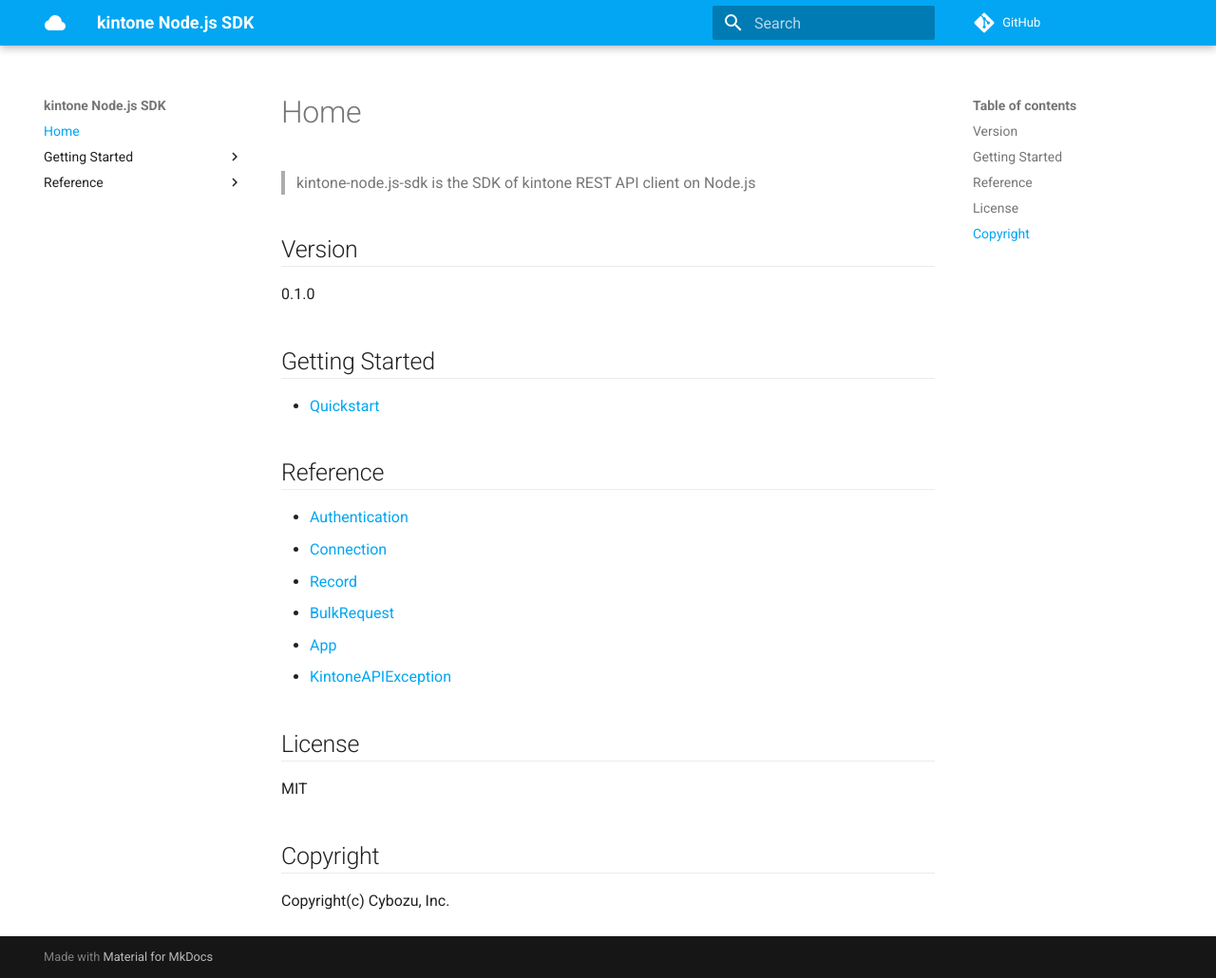
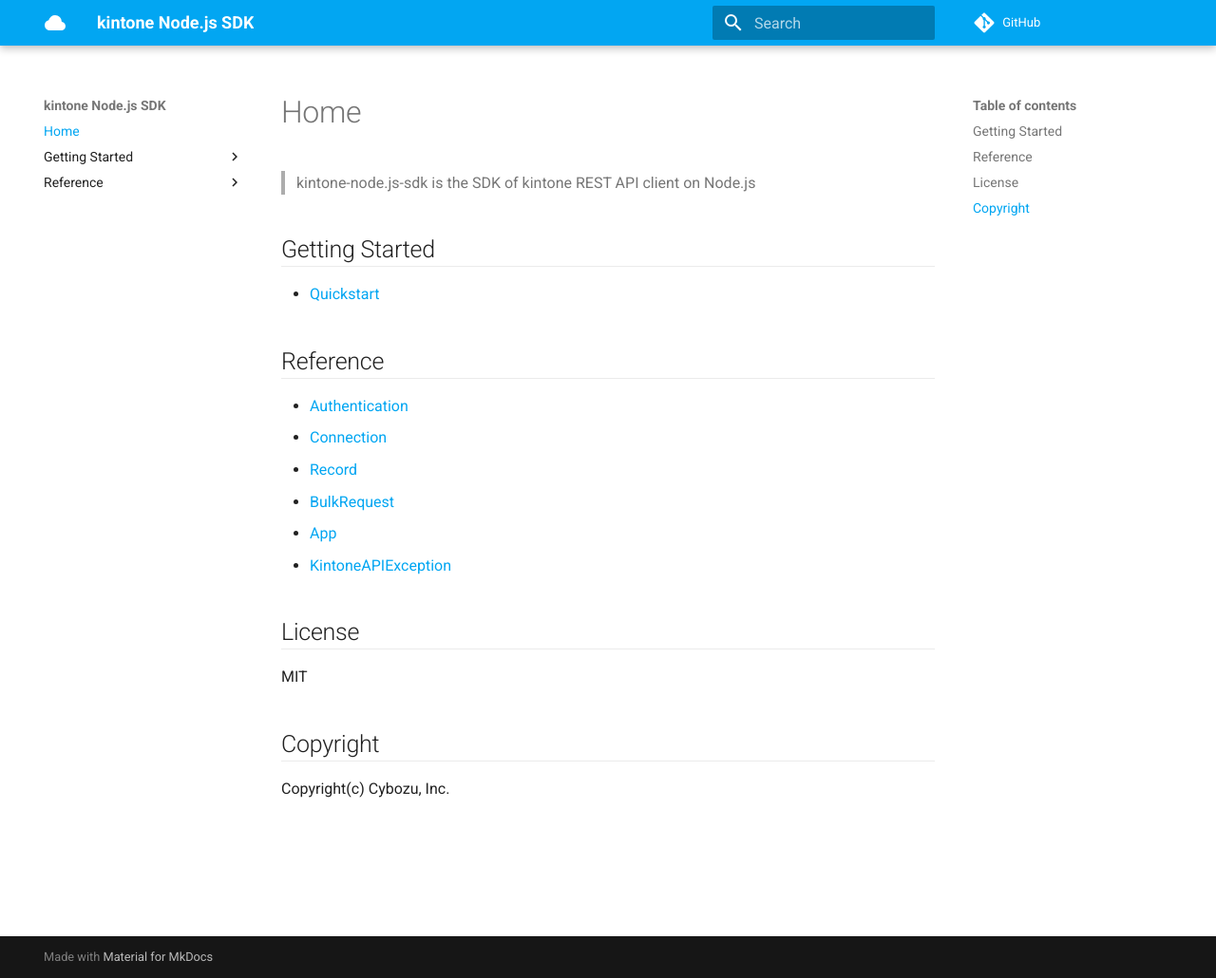
Before and after one commit to kintone-labs/kintone-nodejs-sdk, an MkDocs documentation site: the page built from docs/index.md, in a window 1280 px wide and 1030 px high. Shown: the whole window at 95% size. Built offline with MkDocs 1.6.1 and Material for MkDocs 9.7.7, drawn with Linux system fonts in a browser that asks for light colours; comment, search, counter and statistics services are not loaded; old or Windows-style settings are respelled for this version of MkDocs.

Commit message:
update version and guide for installing

```diff
--- a/docs/index.md
+++ b/docs/index.md
@@ -1,10 +1,6 @@
 # Home
 
 > kintone-node.js-sdk is the SDK of kintone REST API client on Node.js
-
-## Version
-
-0.1.0
 
 ## Getting Started
 
```
Also changed, not shown: docs/getting-started/quickstart.md (+1 -1 lines).
